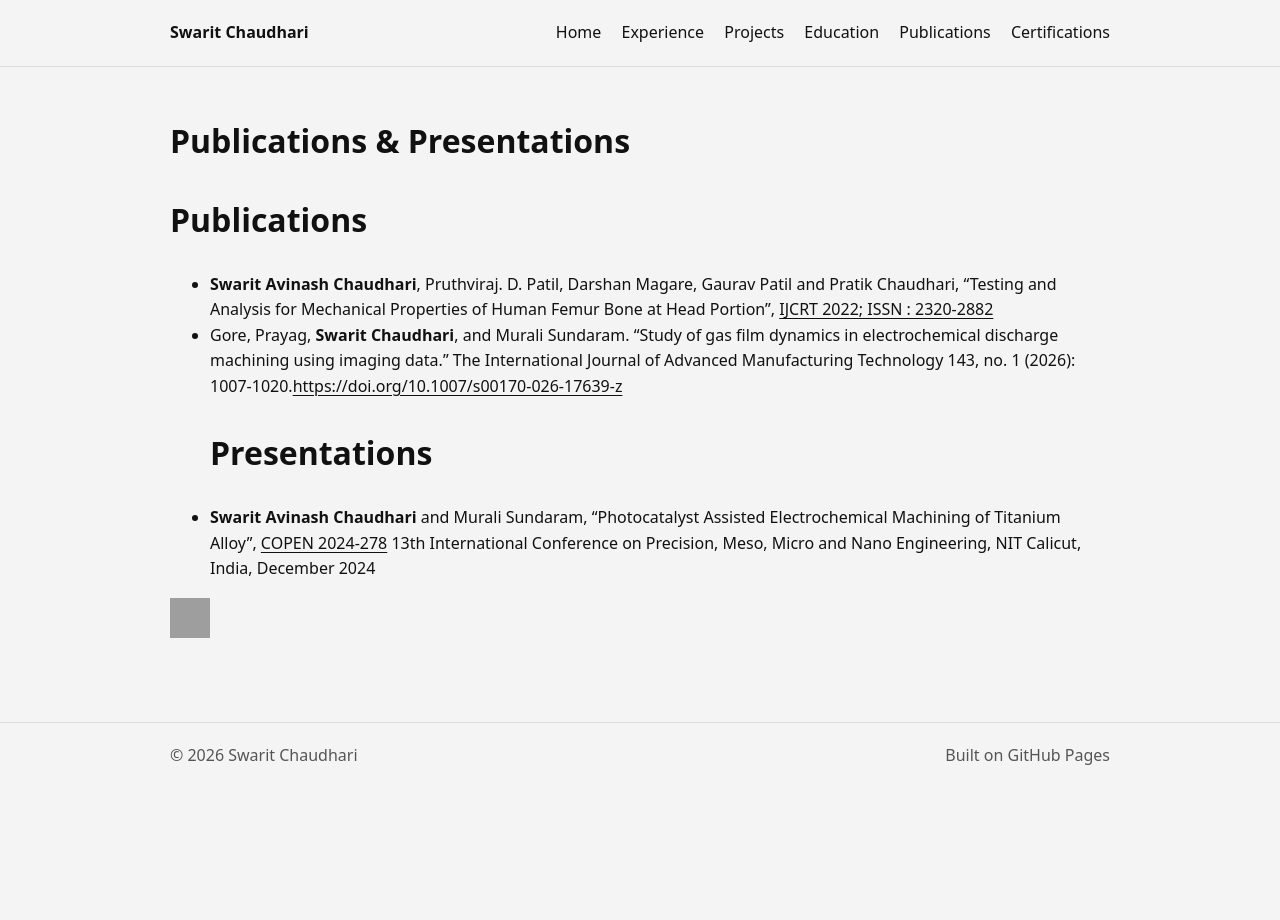
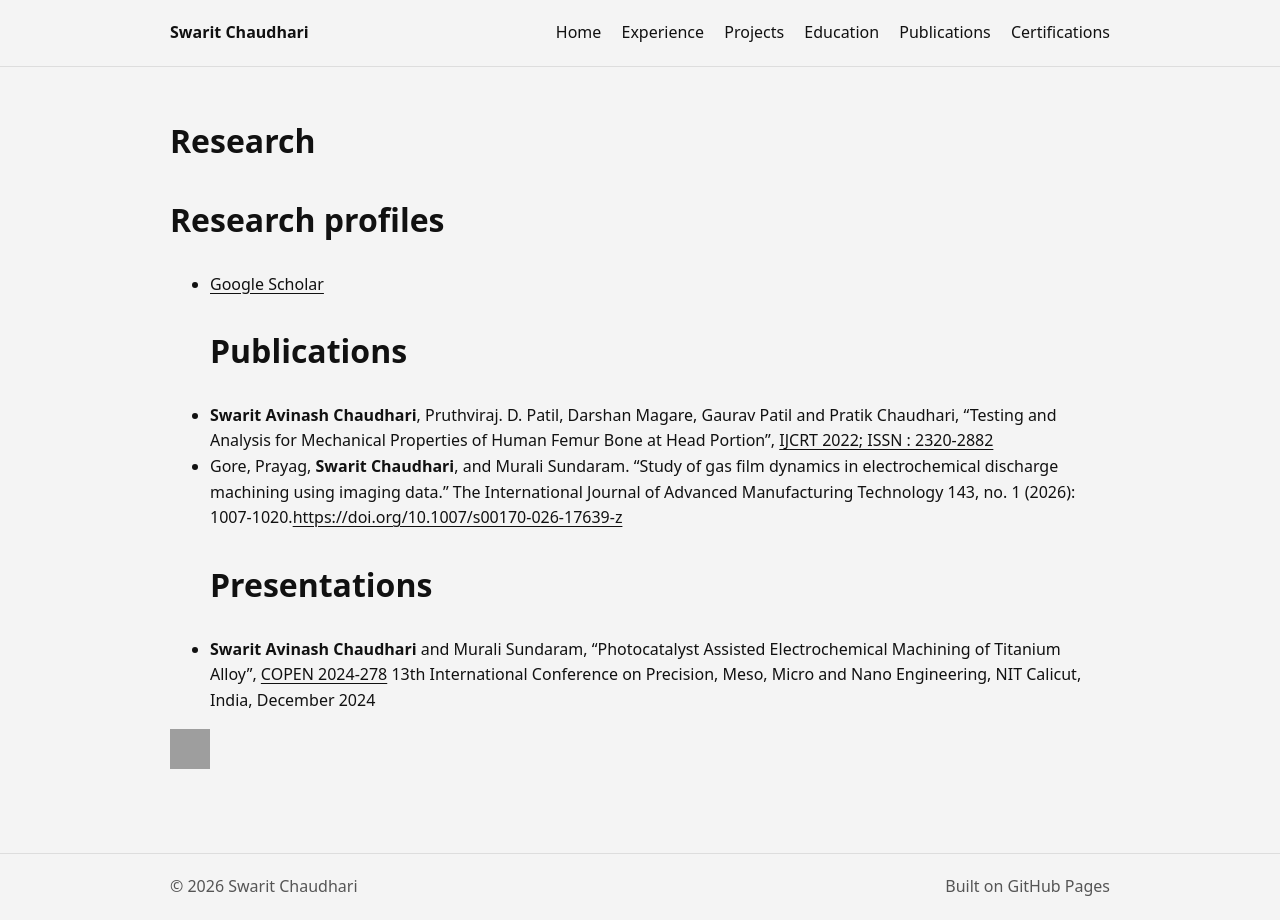
Before and after one commit to Swarit31/Swarit31.github.io, a Jekyll site: the page built from Publications.md, in a window 1280 px wide. Built offline with Jekyll 4.4.1, drawn with Linux system fonts in a browser that asks for light colours; grey boxes are pictures that could not be loaded.

Commit message:
Update Publications.md

```diff
--- a/Publications.md
+++ b/Publications.md
@@ -1,9 +1,11 @@
 ---
 layout: page
-title: Publications & Presentations
+title: Research
 permalink: /publications/
 ---
 
+# Research profiles
+- [Google Scholar](https://scholar.google.com/citations?user=QhXp8LUAAAAJ&hl=en&oi=sra)
 # Publications
 - **Swarit Avinash Chaudhari**, Pruthviraj. D. Patil, Darshan Magare, Gaurav Patil and Pratik Chaudhari, "Testing and Analysis for Mechanical Properties of Human Femur Bone at Head Portion", [IJCRT 2022; ISSN : 2320-2882](https://ijcrt.org/papers/IJCRT2205752.pdf)
 - Gore, Prayag, **Swarit Chaudhari**, and Murali Sundaram. "Study of gas film dynamics in electrochemical discharge machining using imaging data." The International Journal of Advanced Manufacturing Technology 143, no. 1 (2026): 1007-1020.[https://doi.org/10.1007/s00170-026-17639-z](https://link.springer.com/article/10.1007/s00170-026-17639-z)
```
